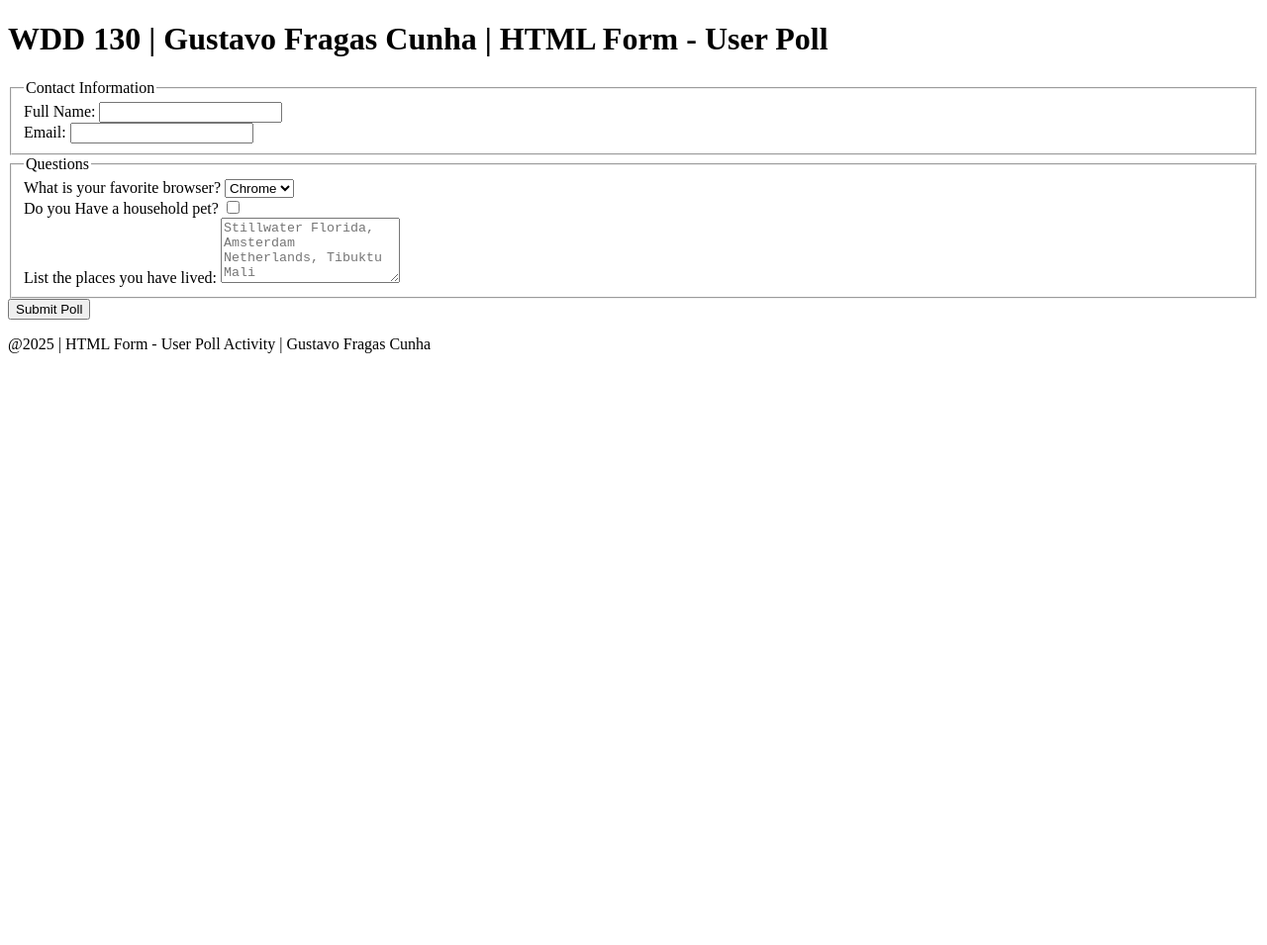
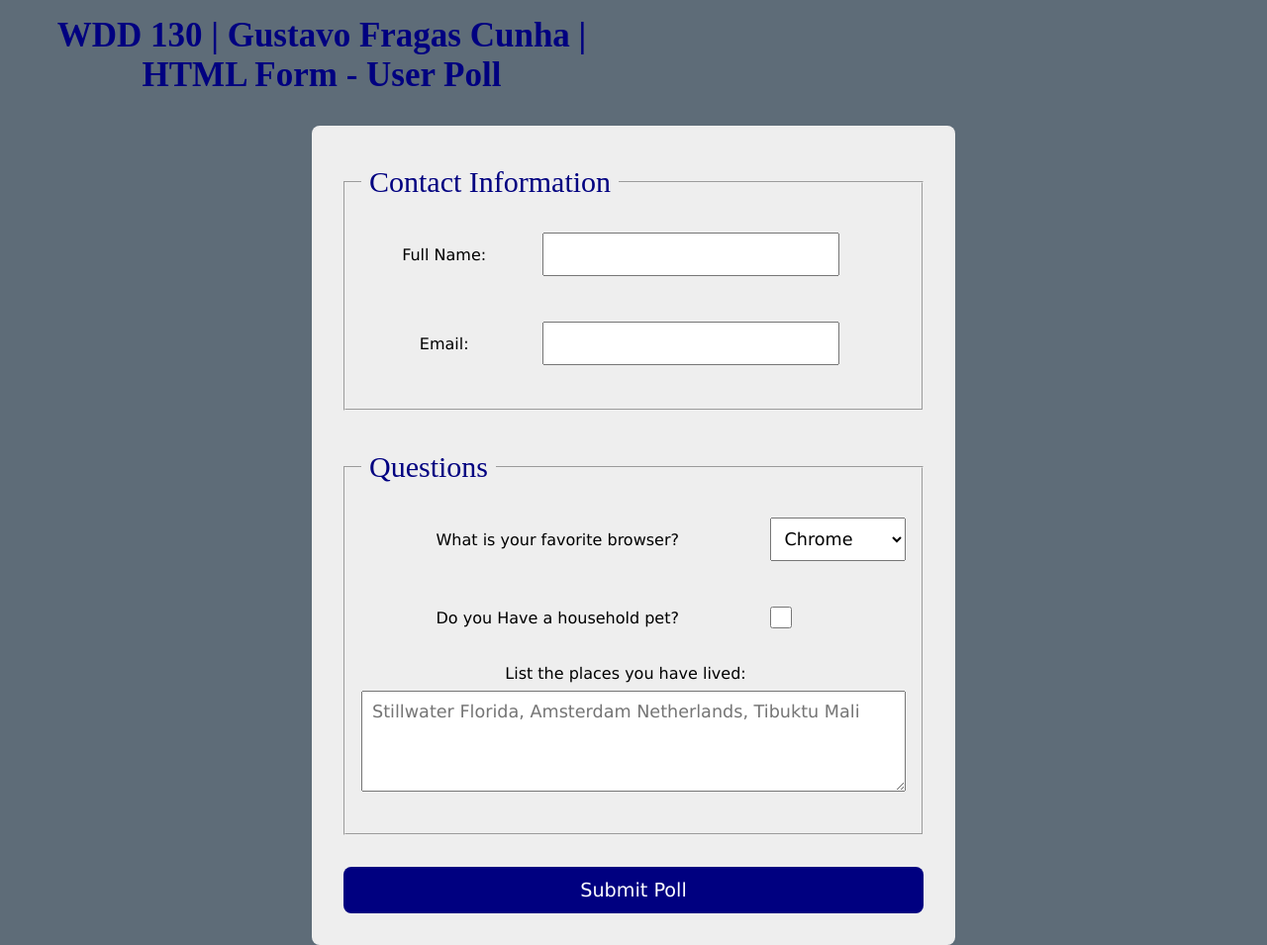
Before and after one commit to GustavoFragas/wdd130, a plain HTML site: page week05/poll-form.html in a window 1280 px wide. Shown: the top 955 px of the page at 99% size. Before the commit the page ends 800 px from the top, so only its background shows below. Drawn offline with Linux system fonts and the light colour scheme.

Commit message:
CSS poll-Form

```diff
--- a/week05/poll-form.html
+++ b/week05/poll-form.html
@@ -4,7 +4,7 @@
     <meta charset="UTF-8">
     <meta name="viewport" content="width=device-width, initial-scale=1.0">
     <title> WDD 130 | HTML Form - User Poll  </title>
-    <link rel="stylesheet" href="">
+    <link rel="stylesheet" href="styles/poll-form.css">
     <meta name="description" content="profile, Gustavo, Gustavo Fragas Cunha, hobbies">
     <meta name="author" content="Gustavo Fragas Cunha">
 
@@ -21,10 +21,14 @@
             <fieldset>
 
                 <legend>Contact Information</legend>
+                    <div class="form-item column2">
                     <label for="fullname">Full Name:</label>
                     <input type="text" id="fullname" name="fullname"><br>
+                    </div>
+                    <div class="form-item column2">
                     <label for="useremail">Email:</label>
                     <input type="email" id="useremail" name="useremail"><br>
+                    </div>
                     <!-- test
                      <label> Full Name: <input type="text" name="fullname"></label>
                      <label> Email: <input type="email" name="useremail"></label>
@@ -32,6 +36,7 @@
             </fieldset>
             <fieldset>
                 <Legend>Questions</Legend>
+                    <div class="form-item column1">
                     <label for="browser">What is your favorite browser? </label>
                     <select name="browser" id="browser">
                         <option value="Chrome">Chrome</option>
@@ -40,8 +45,11 @@
                         <option value="Opera">Opera</option>
                         <option value="Other">Other</option>
                     </select><br>
+                    </div>
+                    <div class="form-item column1">
                     <label for="pet">Do you Have a household pet?</label>
                     <input type="checkbox" id="pet" name="pet"><br>
+                    </div>
                     <label for="feedback">List the places you have lived: </label>
                     <textarea name="feedback" id="feedback" rows="4" placeholder="Stillwater Florida, Amsterdam Netherlands, Tibuktu Mali"></textarea><br>
             </fieldset>
--- /dev/null
+++ b/week05/styles/poll-form.css
@@ -0,0 +1,115 @@
+* {
+    margin: 0;
+    padding: 0;
+    box-sizing: border-box;
+    font-style: inherit;
+    font-family: 'Times New Roman', Times, serif;
+}
+
+body {
+    color: #000;
+    background: rgba(27, 46, 63, 0.7);
+}
+
+header {
+    margin: 0;
+    width: 650px;
+    padding-bottom: 15px;
+}
+
+h1 {
+    margin: 1rem;
+    color: navy;
+    text-align: center;
+    font-size: 35px;
+}
+
+form{
+    width: 650px;
+    margin: 0 auto;
+    padding: 1rem;
+    border: 1px solid rgb(0, 0, 0 / 0.1);
+    border-radius: 0.5rem;
+    background-color: #eee;
+    display: grid;
+}
+
+fieldset {
+    display: grid;
+    grid-gap: .5rem;
+    margin: 1rem;
+    border: 1px solid rgb(0, 0, 0 / 0.1);
+    padding: 1rem;
+}
+
+legend {
+    font-size: 0.5rem;
+    padding: 0.5rem;
+    color: navy;
+    font-size: 30px;
+}
+
+label, input, button, select, textarea {
+    font-family: Verdana, Geneva, Tahoma, sans-serif;
+}
+
+label {
+    text-align: center;
+    padding-right: 1rem;
+}
+
+input, select, textarea {
+    padding: 10px;
+    font-size: 1.1rem;
+}
+
+input[type="checkbox"] {
+    width: 22px;
+    height: 22px;
+    vertical-align: bottom;
+}
+
+input[type="text"], input[type="email"]{
+    width: 300px;
+}
+
+button {
+    margin: 1rem;
+    background-color: navy;
+    color: #fff;
+    border: none;
+    border-radius: .5rem;
+    padding: .75rem;
+    font-size: 1.2rem;
+}
+
+button:hover{
+    background-color: rgba(27, 46, 63, 0.7);
+}
+
+footer {
+    margin: 1rem auto 0;
+    color: navy;
+    text-align: center;
+    font-size: 0.8rem;
+    border-top: 1px solid #ccc;
+}
+
+.form-item {
+    display: grid;
+    align-items: center;
+}
+
+.column1{
+    grid-template-columns: 3fr 1fr;
+    margin: 10px 0;
+}
+
+.column2 {
+    grid-template-columns: 1fr 2fr;
+    margin: 10px 0;
+}
+
+feedback {
+    text-align: right;
+}
```
